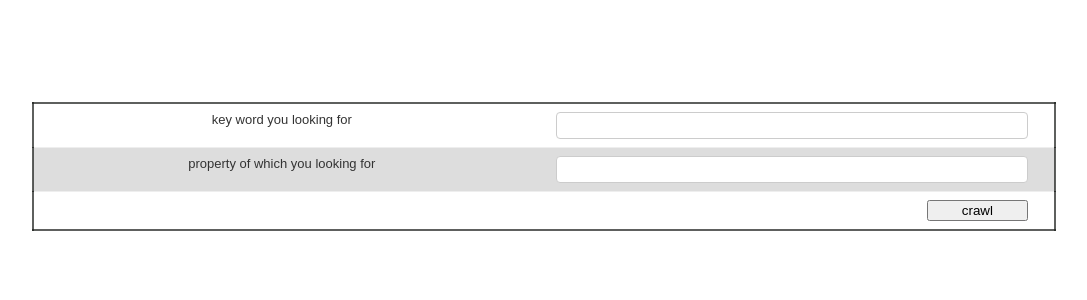
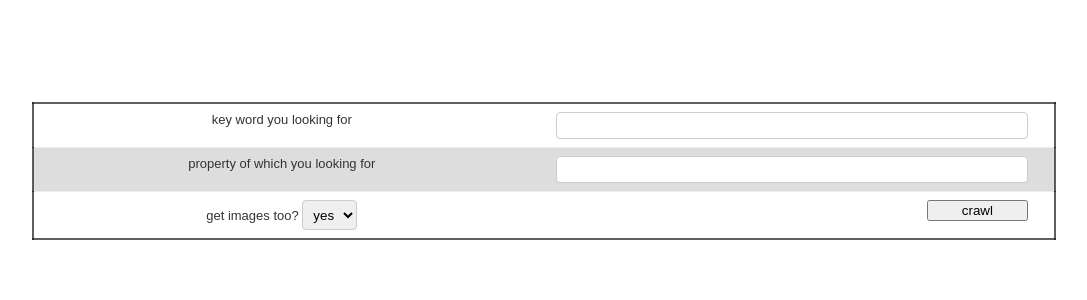
Before and after one commit to hojjat-zare/chemical_search_engine, a Django app: page /crawler in a window 1280 px wide. Shown: the part 198-498 px from the top of the page, without its empty margins (96-1183 px from the left). Run offline with Django 3.2, Linux system fonts and the light colour scheme.

Commit message:
add do_download_image input to crawl-form

```diff
--- a/search_eng/search_in_database/templates/search_in_database/crawler_form.html
+++ b/search_eng/search_in_database/templates/search_in_database/crawler_form.html
@@ -17,7 +17,13 @@
 					<td><input type="text" class="search_input" name="properties" ></td>
 				</tr>
 				<tr>
-					<td></td>
+					<td>
+						<label for="do_download_images">get images too?</label>
+						<select class="select_input" name="do_download_images">
+							<option value="True">yes</option>
+							<option value="False">no</option>
+						</select>
+					</td>
 					<td>	<input type="submit" value="crawl" id="crawl_btn"></td>
 				</tr>
 			</table>
--- a/search_eng/search_in_database/views.py
+++ b/search_eng/search_in_database/views.py
@@ -30,6 +30,7 @@ def exact_entity_tree_mode(request,entity_mainname):
 
 def get_scrapy_search(request):
     phrase = request.GET['entity']
+    do_download_images = request.GET['do_download_images']  ################################# add this setting to spider
     con = fdb.connect(dsn=DATA_BASE_DIR, user='SYSDBA',password='masterkey')
     cur = con.cursor()
     cur.execute('select gen_id(SEARCHS_SEARCHID_GEN, 1)from rdb$database;')
@@ -39,6 +40,7 @@ def get_scrapy_search(request):
     path = os.path.join(BASE_DIR, 'search_in_database')
     inputs = "python spider.py {} {} {}".format(phrase , str(search_id) , words_to_search)
     os.system("cd " + path + " && " + inputs)
+    print(do_download_images)
     blob_results = Results.objects.filter(searchid=search_id).order_by('resultid')
     results = []
     for blob in blob_results:
```
